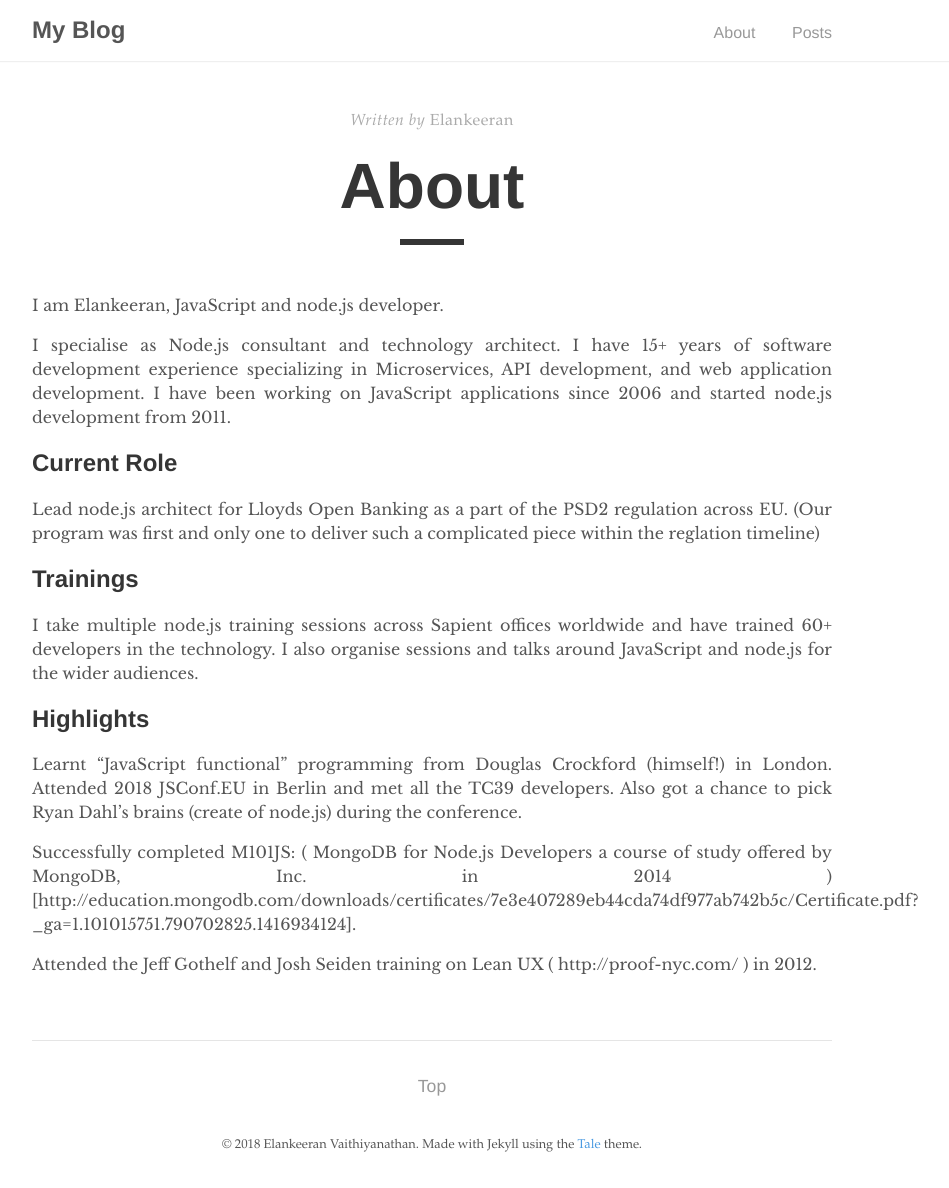
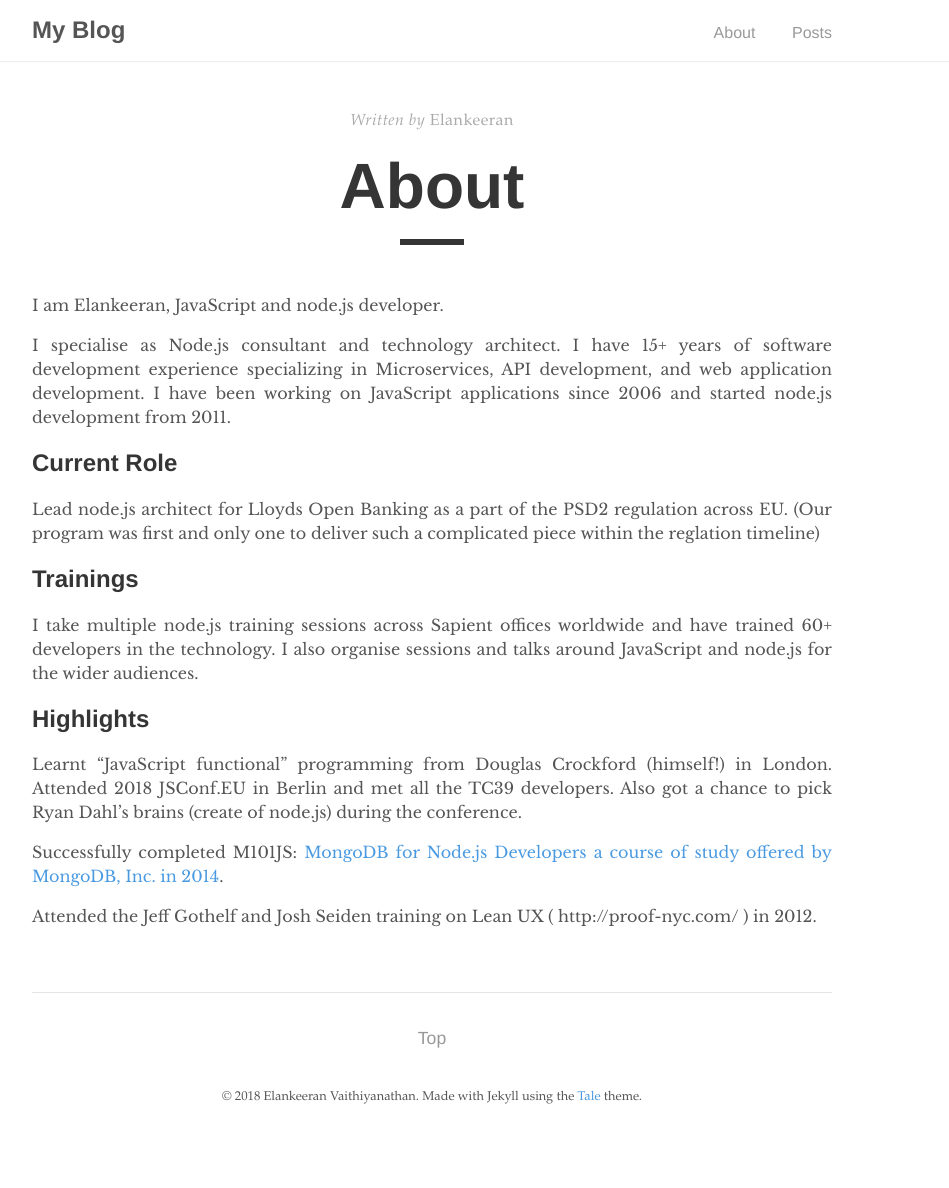
Before and after one commit to elankeeran/elankeeran.github.io, a Jekyll site: the page built from about.md, in a window 1280 px wide. Shown: the whole page, without its empty margins (208-1157 px from the left). Built offline with Jekyll 4.4.1, drawn with Linux system fonts in a browser that asks for light colours; after the commit the page ends 1140 px from its top, so only the background shows below that.

Commit message:
Update about.md

```diff
--- a/about.md
+++ b/about.md
@@ -24,6 +24,6 @@ Learnt “JavaScript functional” programming from Douglas Crockford (himself!)
 Attended 2018 JSConf.EU in Berlin and met all the TC39 developers.
 Also got a chance to pick Ryan Dahl's brains (create of node.js) during the conference.
 
-Successfully completed M101JS: ( MongoDB for Node.js Developers a course of study offered by MongoDB, Inc. in 2014 )[http://education.mongodb.com/downloads/certificates/7e3e407289eb44cda74df977ab742b5c/Certificate.pdf?_ga=1.101015751.790702825.1416934124].
+Successfully completed M101JS: [MongoDB for Node.js Developers a course of study offered by MongoDB, Inc. in 2014](http://education.mongodb.com/downloads/certificates/7e3e407289eb44cda74df977ab742b5c/Certificate.pdf?_ga=1.101015751.790702825.1416934124).
 
 Attended the Jeff Gothelf and Josh Seiden  training on Lean UX ( http://proof-nyc.com/ ) in 2012.
```
